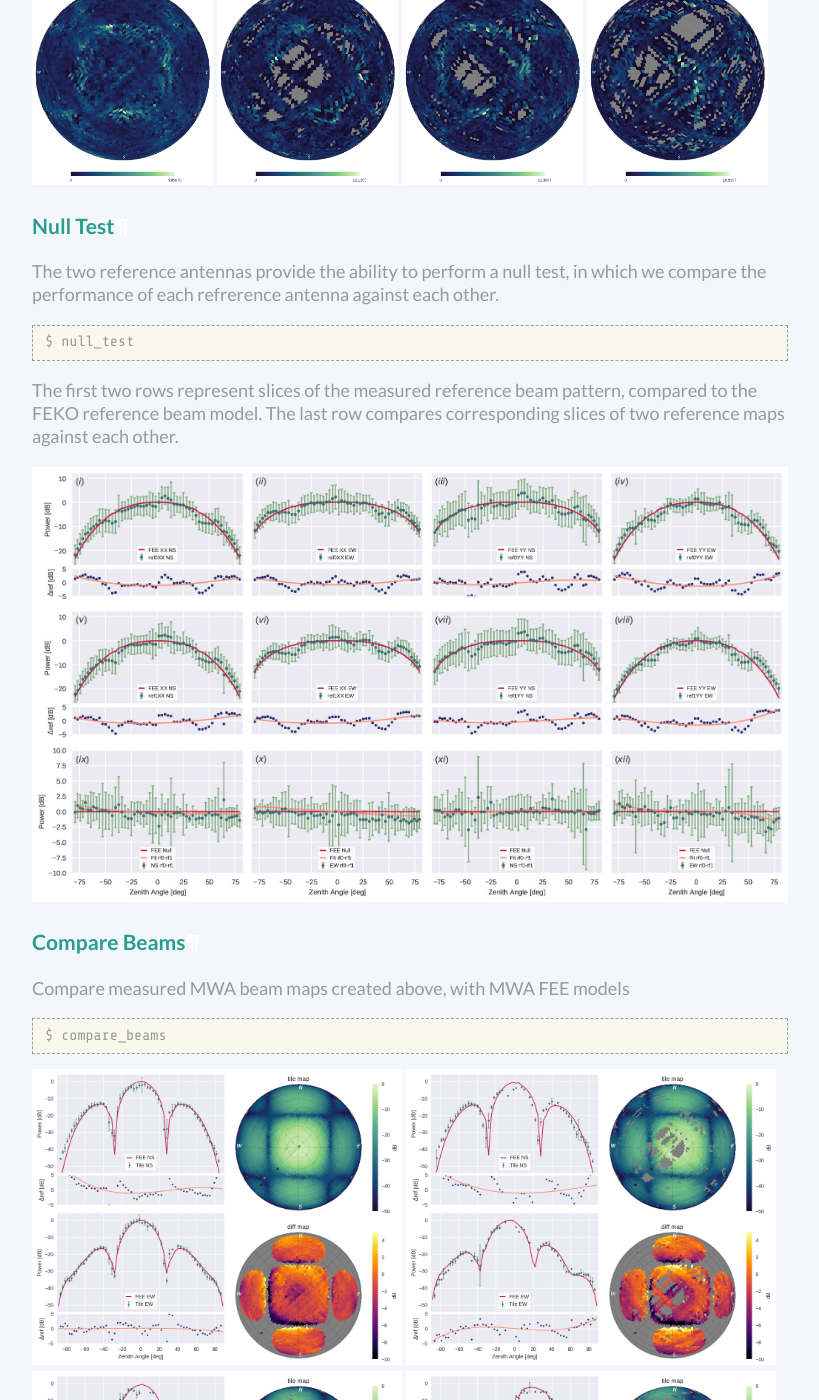
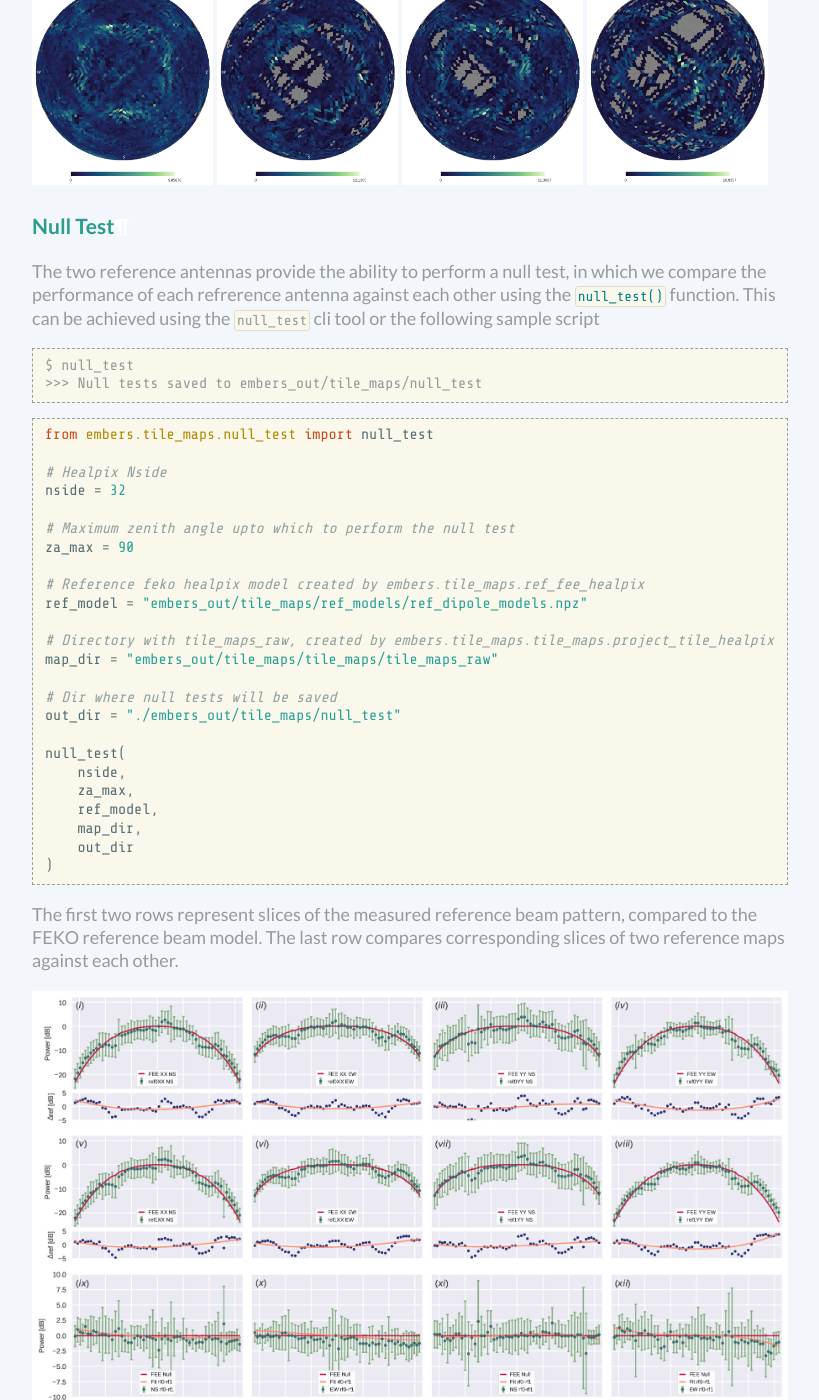
Before and after one commit to amanchokshi/EMBERS, a Sphinx documentation site: the page built from docs/embersbyexample.rst, in a window 1280 px wide and 1400 px high, scrolled down 25815 px. Shown: the whole window, without its empty margins (230-1049 px from the left). Built offline with Sphinx 7.4.7, drawn with Linux system fonts in a browser that asks for light colours; some of the changed text lies outside the part shown.

Commit message:
Embers by example documentation update complete

```diff
--- a/docs/embersbyexample.rst
+++ b/docs/embersbyexample.rst
@@ -944,11 +944,41 @@
 
 Null Test
 ^^^^^^^^^
-The two reference antennas provide the ability to perform a null test, in which we compare the performance of each refrerence antenna against each other.
+The two reference antennas provide the ability to perform a null test, in which we compare the performance of each refrerence antenna against each other using
+the :func:`~embers.tile_maps.null_test.null_test` function. This can be achieved using the :samp:`null_test` cli tool or the following sample script
 
 .. code-block::
 
     $ null_test
+    >>> Null tests saved to embers_out/tile_maps/null_test
+
+.. code-block:: python
+
+    from embers.tile_maps.null_test import null_test
+
+    # Healpix Nside
+    nside = 32
+
+    # Maximum zenith angle upto which to perform the null test
+    za_max = 90
+
+    # Reference feko healpix model created by embers.tile_maps.ref_fee_healpix
+    ref_model = "embers_out/tile_maps/ref_models/ref_dipole_models.npz"
+
+    # Directory with tile_maps_raw, created by embers.tile_maps.tile_maps.project_tile_healpix
+    map_dir = "embers_out/tile_maps/tile_maps/tile_maps_raw"
+
+    # Dir where null tests will be saved
+    out_dir = "./embers_out/tile_maps/null_test"
+
+    null_test(
+        nside,
+        za_max,
+        ref_model,
+        map_dir,
+        out_dir
+    )
+
 
 The first two rows represent slices of the measured reference beam pattern, compared to the FEKO reference beam model. The last row compares corresponding
 slices of two reference maps against each other.
@@ -958,11 +988,36 @@
 
 Compare Beams
 ^^^^^^^^^^^^^
-Compare measured MWA beam maps created above, with MWA FEE models
+Compare measured MWA beam maps created above, with MWA FEE models using the :func:`~embers.tile_maps.compare_beams.batch_compare_beam` function with the
+:samp:`compare_beams` cli tool or the following sample script
 
 .. code-block::
 
     $ compare_beams
+    >>> Beam comparison plots saved to: ./embers_out/tile_maps/compare_beams
+
+.. code-block:: python
+
+    from embers.tile_maps.compare_beams import batch_compare_beam
+
+    # Healpix Nside
+    nside=32
+
+    # MWA FEE healpix model created by embers.mwa_utils.mwa_fee
+    fee_map = "embers_out/mwa_utils/mwa_fee/mwa_fee_beam.npz"
+
+    # Directory with tile_maps_clean, created by embers.tile_maps.tile_maps.mwa_clean_maps
+    map_dir = "embers_out/tile_maps/tile_maps/tile_maps_clean"
+
+    # Dir where beam comparison plots will be saved
+    out_dir = "./embers_out/tile_maps/compare_beams"
+
+    batch_compare_beam(
+        nside,
+        fee_map,
+        map_dir,
+        out_dir
+    )
 
 .. image:: _static/imgs/S07XX_rf0XX_0_beam_slices.png
    :width: 49%
```
Also changed, not shown: 1 other file.
